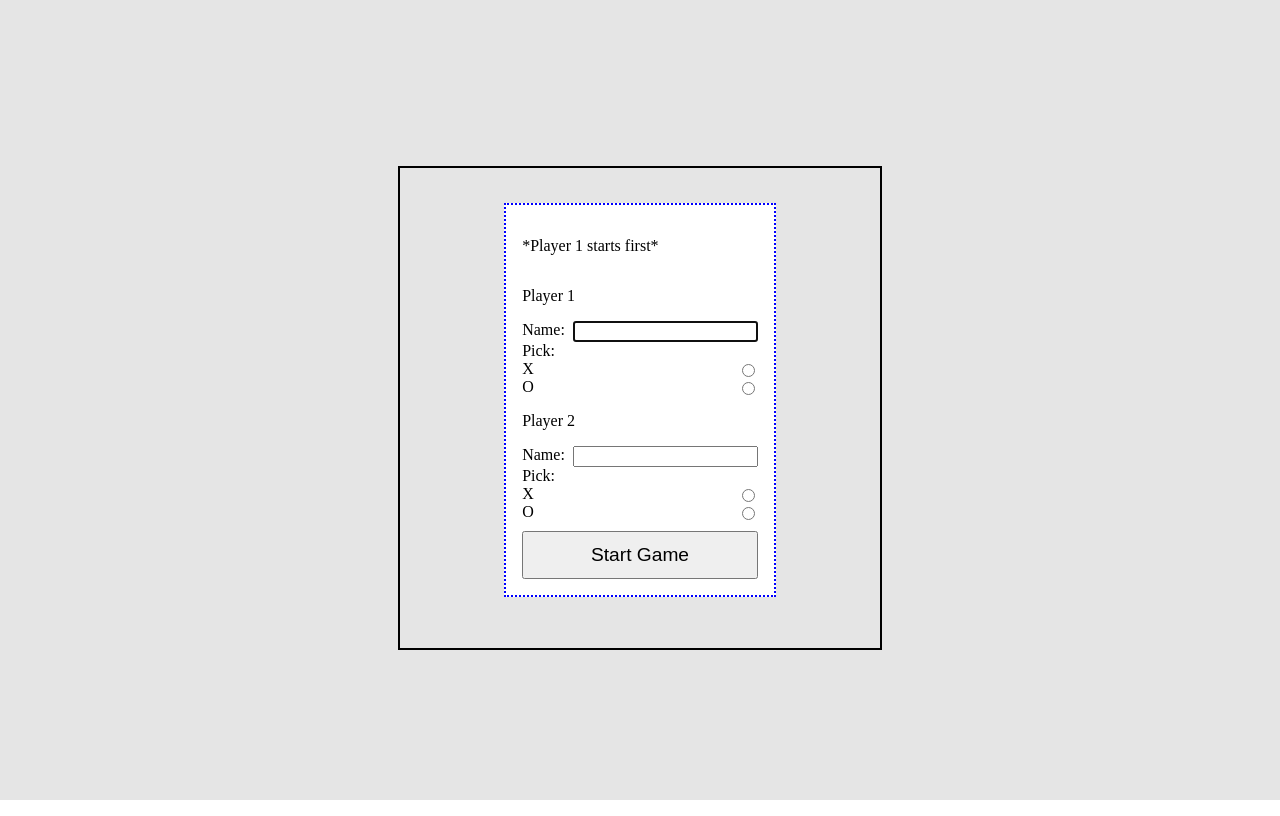
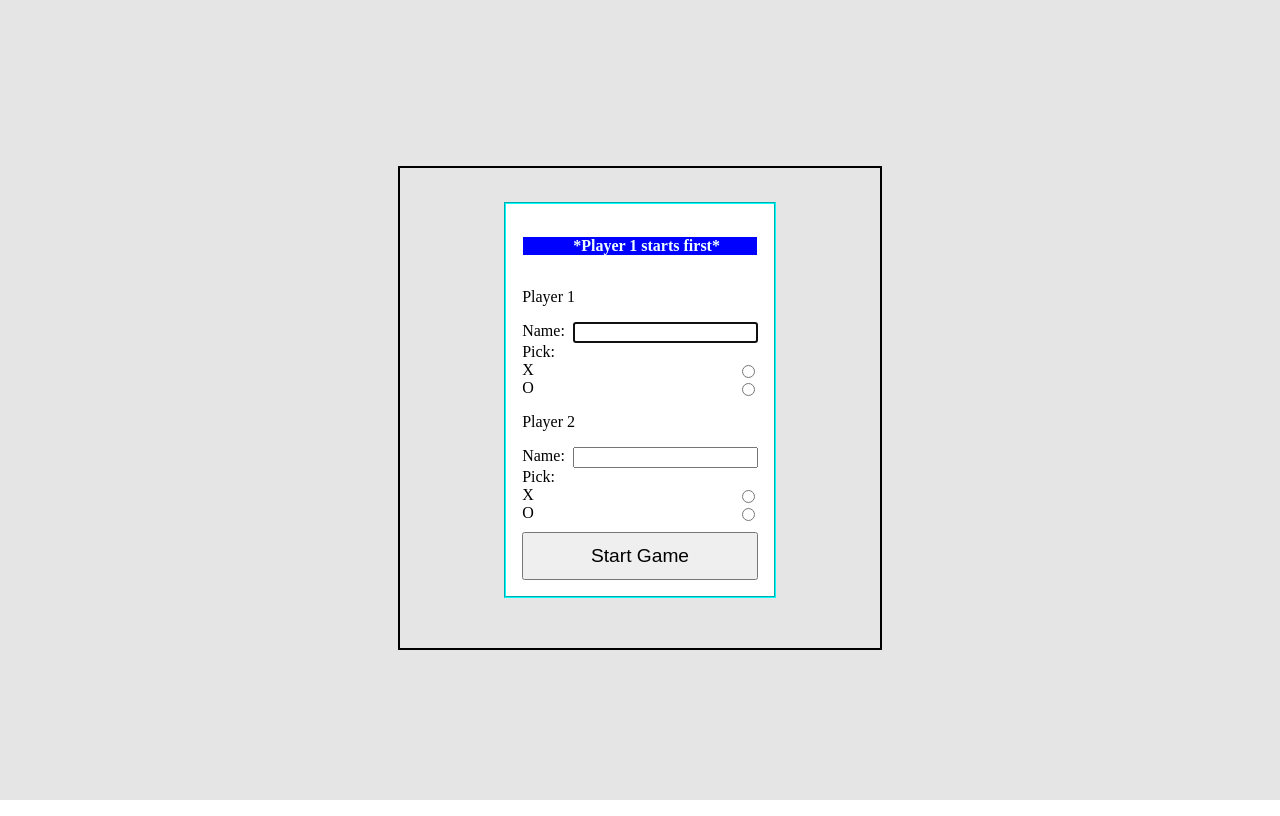
Before and after one commit to dazenpc/odin-tic-tac-toe, a plain HTML site: page index.html in a window 1280 px wide. Drawn offline with Linux system fonts and the light colour scheme.

Commit message:
feat: style turn display dialog box

```diff
--- a/styles.css
+++ b/styles.css
@@ -8,7 +8,17 @@ body{
 }
 
 .opener{
-    border: 2px dotted blue;
+    border-width: 2px;
+    border-style: groove;
+    border-color: aqua;
+}
+
+.notice{
+    border: 1px solid white;
+    font-weight: bolder;
+    padding-left: 50px;
+    background-color: blue;
+    color: azure;
 }
 
 .opener > form {
```
